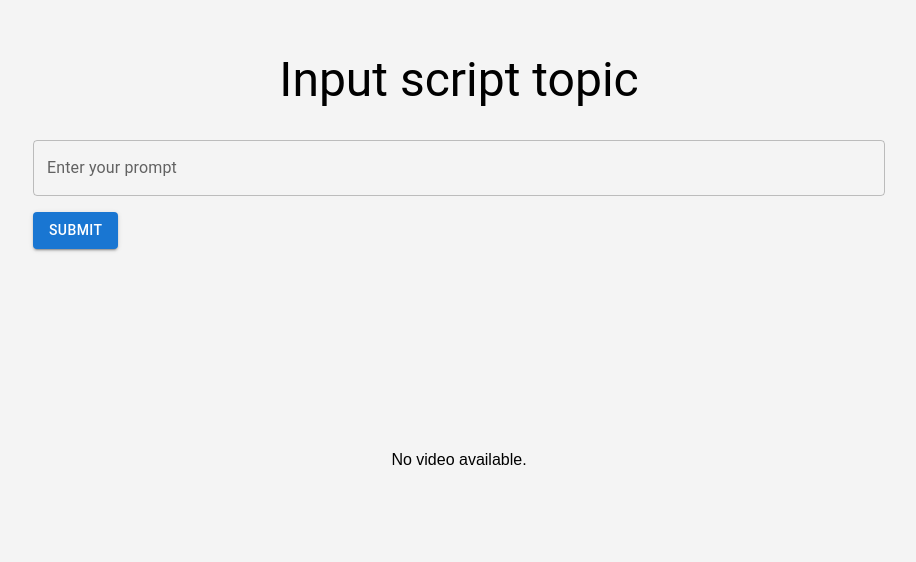
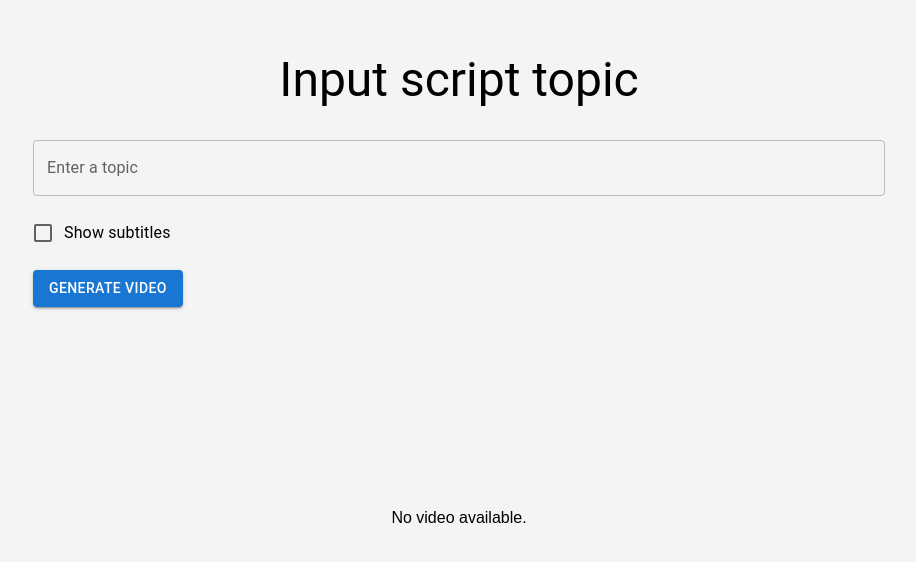
Before and after one commit to blue-codes-yep/AI.AT, a React (Create React App) app in the folder frontend/: page / in a window 1280 px wide. Shown: the top 562 px of the page, without its empty margins (181-1097 px from the left). Built offline with nearby package versions, Linux system fonts and the light colour scheme.

Commit message:
Setting up sate to generate subtitles or not, added checkbox to front-end to genterate subtitles with video

```diff
--- a/frontend/src/App.js
+++ b/frontend/src/App.js
@@ -1,4 +1,4 @@
-import React, { useState, useEffect } from 'react';
+import React, { useState } from 'react';
 import { Container, Box, Typography } from '@mui/material';
 import PromptForm from './components/PromptForm';
 import GeneratedText from './components/GeneratedText';
@@ -14,10 +14,15 @@ const App = () => {
   const [messageHistory, setMessageHistory] = useState([]);
   const [audioBase64, setAudioBase64] = useState('');
   const [videoSrc, setVideoSrc] = useState(null);
+  const [showSubtitles, setShowSubtitles] = useState(false);
+
+  const toggleSubtitles = () => {
+    setShowSubtitles(!showSubtitles);
+  };
 
   const handleSubmit = async (e) => {
     e.preventDefault();
-
+    console.log("Show subtitles:", showSubtitles);
     const initialApiResponse = await fetch("http://localhost:5000/api", {
       method: "POST",
       headers: {
@@ -54,6 +59,7 @@ const App = () => {
         image_results: initialApiData.image_results,
         audioBase64: ttsData.audio_base64,
         generatedText: initialApiData.generated_text,
+        showSubtitles: showSubtitles,
       }),
     });
     const videoData = await videoResponse.json();
@@ -79,7 +85,12 @@ const App = () => {
           {messageHistory.length > 0 && (
             <MessageHistory messageHistory={messageHistory} />
           )}
-          <PromptForm handleSubmit={handleSubmit} setPrompt={setPrompt} />
+          <PromptForm
+            handleSubmit={handleSubmit}
+            setPrompt={setPrompt}
+            showSubtitles={showSubtitles}
+            toggleSubtitles={toggleSubtitles}
+          />
           <VideoComponent
             videoSrc={videoSrc}
             setVideoSrc={setVideoSrc}
--- a/frontend/src/components/PromptForm.js
+++ b/frontend/src/components/PromptForm.js
@@ -1,19 +1,32 @@
 import React from 'react';
 import { TextField, Button, Box } from '@mui/material';
+import { FormControlLabel, Checkbox } from '@mui/material';
 
-const PromptForm = ({ handleSubmit, setPrompt }) => {
+const PromptForm = ({ handleSubmit, setPrompt, showSubtitles, toggleSubtitles }) => {
     return (
         <Box my={4}>
             <form onSubmit={handleSubmit}>
                 <TextField
-                    label="Enter your prompt"
+                    label="Enter a topic"
                     fullWidth
-                    variant="outlined"
+                    defaultValue={prompt}
                     onChange={(e) => setPrompt(e.target.value)}
                 />
                 <Box mt={2}>
+                    <FormControlLabel
+                        control={
+                            <Checkbox
+                                checked={showSubtitles}
+                                onChange={toggleSubtitles}
+                                color="primary"
+                            />
+                        }
+                        label="Show subtitles"
+                    />
+                </Box>
+                <Box mt={2}>
                     <Button variant="contained" color="primary" type="submit">
-                        Submit
+                        Generate video
                     </Button>
                 </Box>
             </form>
```
